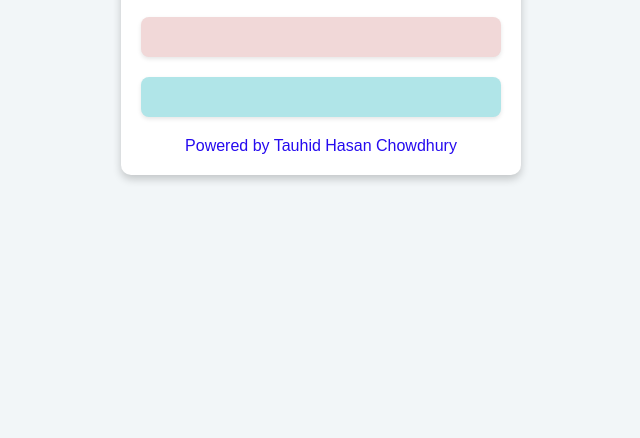
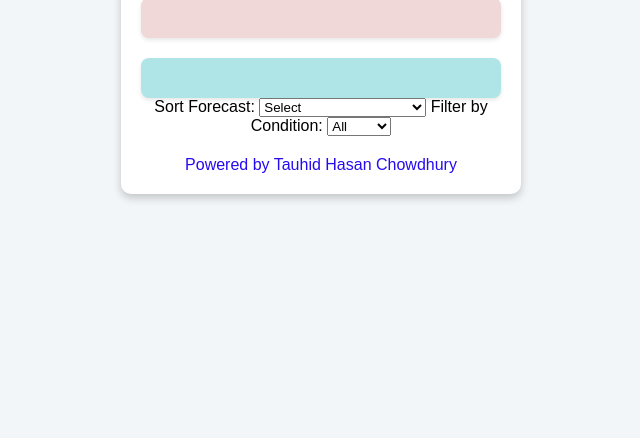
Before and after one commit to Tauhid9/Daily-Weather, a plain HTML site: page index.html in a window 1280 px wide. Shown: the part 362-800 px from the top of the page, without its empty margins (319-959 px from the left). Drawn offline with Linux system fonts and the light colour scheme.

Commit message:
Update index.html

```diff
--- a/index.html
+++ b/index.html
@@ -11,7 +11,7 @@
         <header>
             <h1>Daily Weather</h1>
             <div class="search-bar">
-                <input type="text" id="locationInput" placeholder="Enter a city name">
+                <input type="text" id="locationInput" placeholder="Enter a city name...">
                 <button id="searchBtn">Search</button>
             </div>
         </header>
@@ -19,6 +19,25 @@
         <main>
             <div id="weatherData" class="weather-info"></div>
             <div id="forecastData" class="forecast-info"></div>
+
+            <!-- Sorting and Filters Section -->
+            <div class="sorting-filters">
+                <label for="sortOptions">Sort Forecast:</label>
+                <select id="sortOptions">
+                    <option value="default">Select</option>
+                    <option value="lowToHigh">Low to High (MAX_Tem)</option>
+                    <option value="highToLow">High to Low (MAX_Tem)</option>
+                </select>
+
+                <label for="filterOptions">Filter by Condition:</label>
+                <select id="filterOptions">
+                    <option value="all">All</option>
+                    <option value="sunny">Sunny</option>
+                    <option value="cloudy">Cloudy</option>
+                    <option value="rainy">Rainy</option>
+                    <option value="snowy">Snowy</option>
+                </select>
+            </div>
         </main>
 
         <footer>
```
